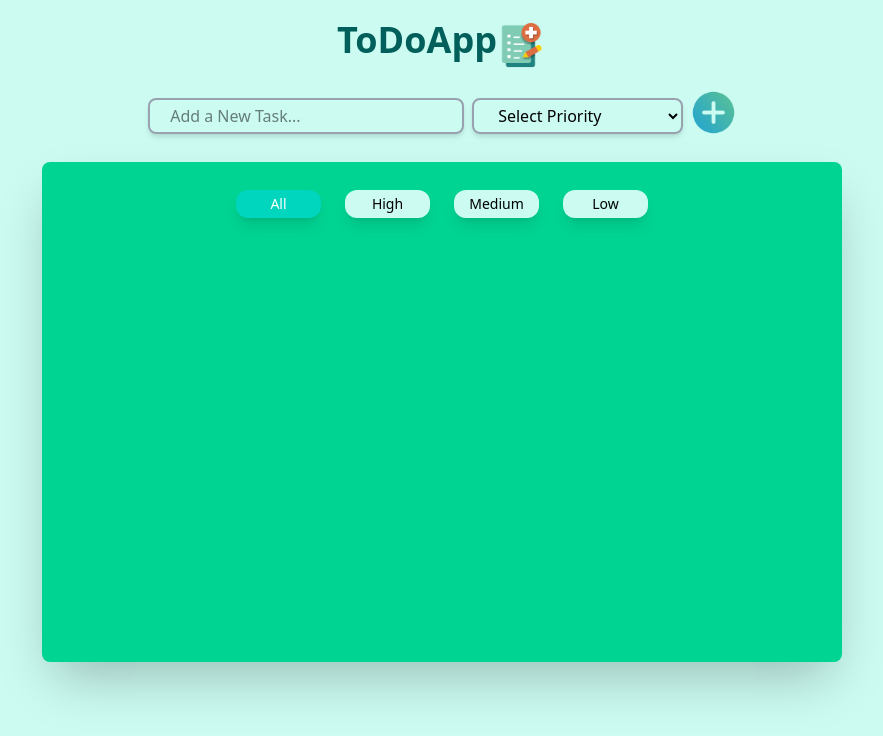
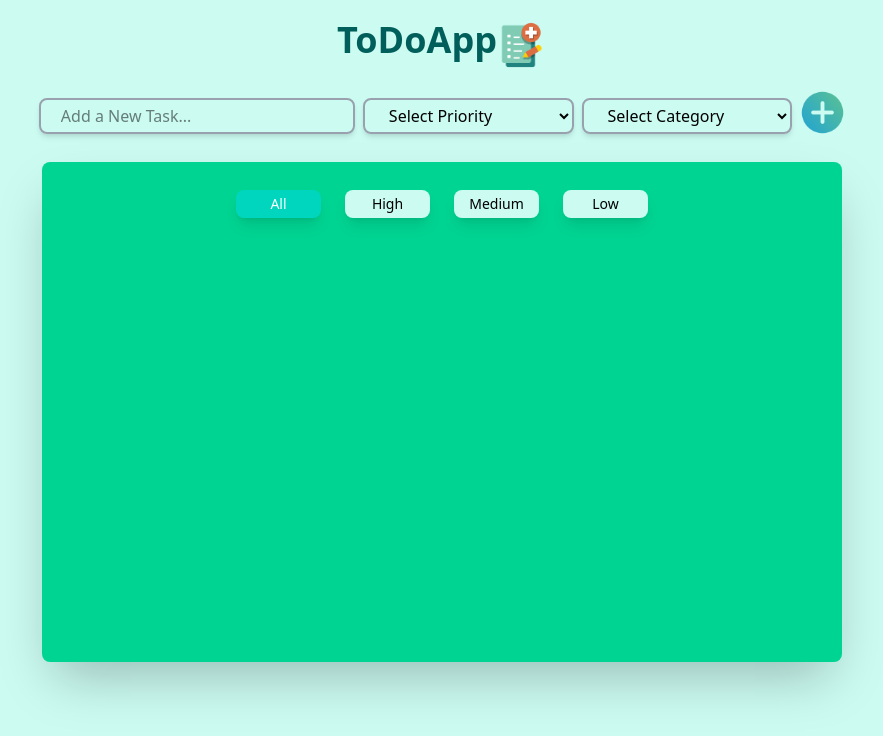
Before and after one commit to PurviMurkute/todoapp, a React (Vite) app: page / in a window 1280 px wide. Shown: the top 736 px of the page, without its empty margins (198-1081 px from the left). Built offline with nearby package versions, Linux system fonts and the light colour scheme.

Commit message:
category added

```diff
--- a/src/App.jsx
+++ b/src/App.jsx
@@ -2,13 +2,13 @@ import { useEffect, useState } from "react";
 import addicon from "./assets/addicon.png";
 import todolisticon from "./assets/todolisticon.png";
 import { ToDoCard } from "./ToDoCard";
-import tasksimg from "./assets/tasks.png";
 import toast, { Toaster } from "react-hot-toast";
 
 export const App = () => {
   const [newtask, setNewTask] = useState({
     task: "",
     priority: "",
+    category: "",
   });
   const [tasks, setTasks] = useState([]);
   const [selectedTab, setSelectedTab] = useState("All");
@@ -62,16 +62,37 @@ export const App = () => {
           }}
         >
           <option value="">Select Priority</option>
-          <option value="high">High</option>
-          <option value="medium">Medium</option>
-          <option value="low">Low</option>
+          <option value="high">📈High</option>
+          <option value="medium">📊Medium</option>
+          <option value="low">📉Low</option>
+        </select>
+        <select
+          className="w-1/4 md:w-1/6 border-2 border-gray-400 my-2 px-1 md:px-5 py-1 rounded-lg shadow-md ms-2 focus:outline-none"
+          value={newtask.category}
+          onChange={(e) => {
+            setNewTask({
+              ...newtask,
+              category: e.target.value,
+            });
+          }}
+        >
+          <option value="">Select Category</option>
+          <option value="learning">🎯Learning</option>
+          <option value="work">💪🏻Work</option>
+          <option value="food">🍜Food</option>
+          <option value="expense">🛒Expense</option>
+          <option value="health">🌱Health</option>
+          <option value="travel">✈️Travel</option>
+          <option value="code">👩🏻‍💻Code</option>
+          <option value="college">🎓College</option>
+          <option value="other">🎀Other</option>
         </select>
         <img
           src={addicon}
           alt="add-icon"
           className="h-[35px] mt-1 md:mt-0 md:h-[45px] ms-1 md:ms-2"
           onClick={() => {
-            if (!newtask.task || !newtask.priority) {
+            if (!newtask.task || !newtask.priority || !newtask.category) {
               toast.error("Please enter task and select priority");
               return;
             }
@@ -79,6 +100,7 @@ export const App = () => {
             setNewTask({
               task: "",
               priority: "",
+              category: ""
             });
             toast.success("Task added successfully");
             setSelectedTab("All");
@@ -86,12 +108,12 @@ export const App = () => {
         />
       </div>
 
-      <div className="h-[450px] w-[250px] md:w-[800px] md:h-[500px] b-cyan-300 overflow-y-scroll block mx-auto mt-5 py-2 md:py-5 bg-emerald-400 shadow-2xl rounded-lg">
-        <div className="flex justify-center my-2">
+      <div className="h-[480px] w-[300px] md:w-[800px] md:h-[500px] b-cyan-300 overflow-y-scroll block mx-auto mt-5 py-2 md:py-5 bg-emerald-400 shadow-2xl rounded-lg">
+        <div className="flex justify-center m-2">
           {["All", "High", "Medium", "Low"].map((tab, i) => {
             return (
               <span
-                className={`px-1 md:px-3 py-[2px] md:py-1 text-sm md:font-medium mx-1 md:mx-3 w-[85px] text-center rounded-xl shadow-lg cursor-pointer ${
+                className={`px-1 md:px-3 py-[2px] md:py-1 text-sm md:font-medium mx-1 md:mx-3 w-[70px] md:w-[85px] text-center rounded-lg shadow-lg cursor-pointer ${
                   tab == selectedTab ? "bg-teal-400 text-white" : "bg-teal-100"
                 }`}
                 key={i}
@@ -112,7 +134,7 @@ export const App = () => {
                 newtask.priority.toLowerCase() == selectedTab.toLowerCase()
             )
             .map((taskitem, index) => {
-              const { task, priority } = taskitem;
+              const { task, priority, category } = taskitem;
 
               /* if (
                 selectedTab != "All" &&
@@ -125,6 +147,7 @@ export const App = () => {
                 <ToDoCard
                   task={task}
                   priority={priority}
+                  category={category}
                   key={index}
                   index={index}
                   deleteTask={deleteTask}
--- a/src/ToDoCard.jsx
+++ b/src/ToDoCard.jsx
@@ -1,7 +1,7 @@
 import React from "react";
 import {  Trash2 } from 'lucide-react';
 
-export const ToDoCard = ({task, priority, deleteTask, index}) => {
+export const ToDoCard = ({task, priority, category, deleteTask, index}) => {
   const PRIORITY_CLASSES = {
     high: "bg-teal-500 border-3",
     medium: "bg-teal-400  border-2",
@@ -13,7 +13,10 @@ export const ToDoCard = ({task, priority, deleteTask, index}) => {
       className={`border-2 py-2 px-4 my-5 border-white block mx-auto w-[220px] md:w-[600px] rounded-xl shadow-lg text-teal-800 relative ${PRIORITY_CLASSES[priority]}`}
     >
       <h2 className="font-bold text-lg">{task}</h2>
-      <p className="text-md">{priority}</p>
+      <>
+      <span className="text-sm font-medium bg-teal-100 px-1 mx-1 rounded-sm">{priority}</span>
+      <span className="text-sm font-medium bg-teal-100 px-1 mx-1 rounded-sm">{category}</span>
+      </>
       <Trash2 color="#124d59" className="position absolute top-5 right-2 w-[20px] hover:w-[22px]" onClick={()=>{deleteTask(index)}}/>
     </div>
   );
```
